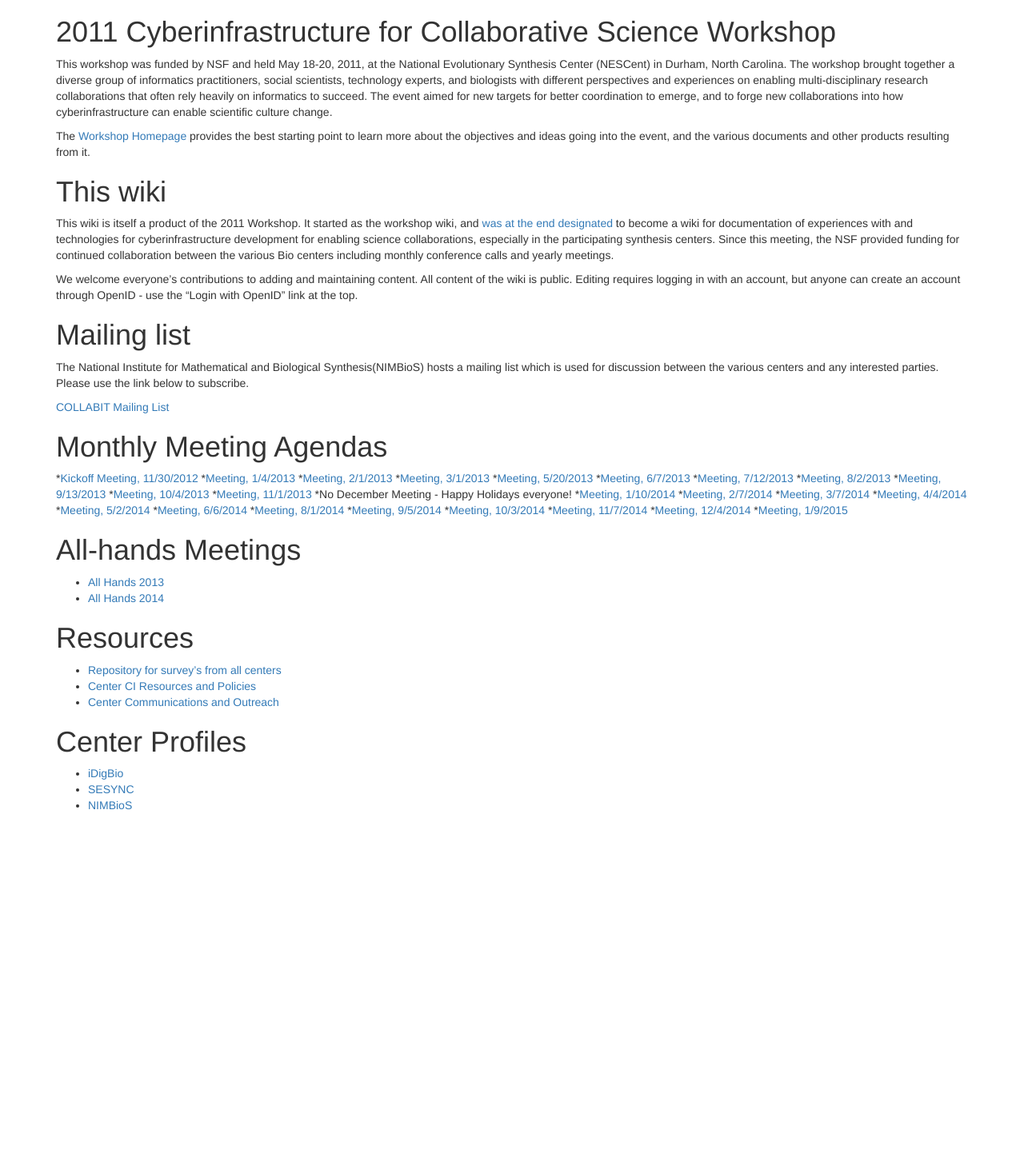
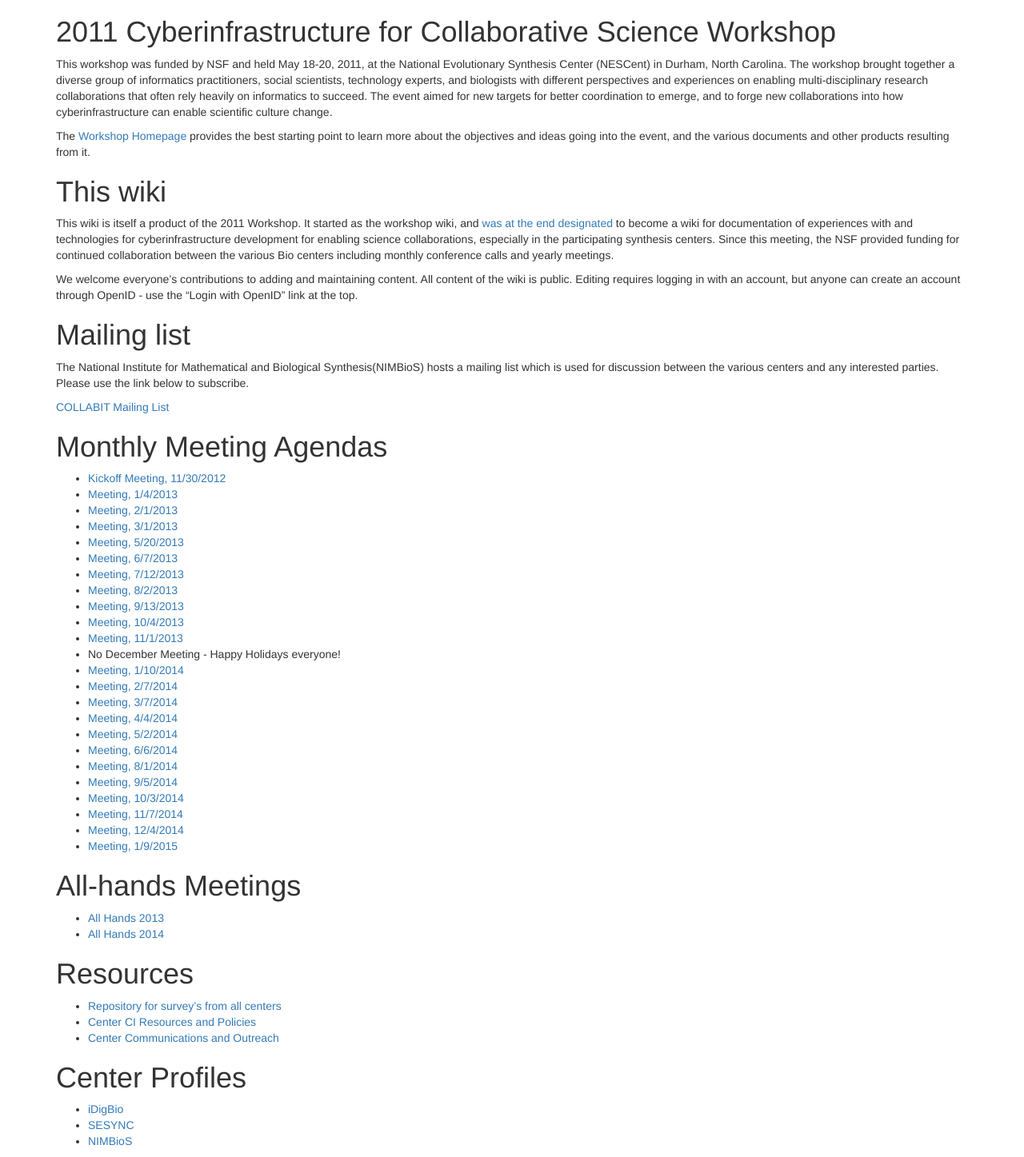
Before and after one commit to bio-collabit/wiki, a Jekyll site: the page built from index.md, in a window 1280 px wide. Shown: the whole page at 80% size. Built offline with Jekyll 4.4.1, drawn with Linux system fonts in a browser that asks for light colours; nearby versions of some CDN libraries; Markdown is read by kramdown in place of the engine named in the settings; before the commit the page ends 1027 px from its top, so only the background shows below that.

Commit message:
I tried a different bullet format

```diff
--- a/index.md
+++ b/index.md
@@ -25,30 +25,30 @@ The National Institute for Mathematical and Biological Synthesis(NIMBioS) hosts
 
 Monthly Meeting Agendas
 =======================
-*[Kickoff Meeting, 11/30/2012](meeting-11-30-2012.html)
-*[Meeting, 1/4/2013](meeting-01-04-2013.html)
-*[Meeting, 2/1/2013](meeting-02-01-2013.html)
-*[Meeting, 3/1/2013](meeting-03-01-2013.html)
-*[Meeting, 5/20/2013](meeting-05-20-2013.html)
-*[Meeting, 6/7/2013](meeting-06-7-2013.html)
-*[Meeting, 7/12/2013](meeting-07-12-2013.html)
-*[Meeting, 8/2/2013](meeting-08-2-2013.html)
-*[Meeting, 9/13/2013](meeting-09-13-2012.html)
-*[Meeting, 10/4/2013](meeting-10-4-2013.html)
-*[Meeting, 11/1/2013](meeting-11-1-2013.html)
-*No December Meeting - Happy Holidays everyone!
-*[Meeting, 1/10/2014](meeting-1-10-2014.html)
-*[Meeting, 2/7/2014](meeting-2-7-2014.html)
-*[Meeting, 3/7/2014](meeting-3-7-2014.html)
-*[Meeting, 4/4/2014](meeting-4-4-2014.html)
-*[Meeting, 5/2/2014](meeting-5-2-2014.html)
-*[Meeting, 6/6/2014](meeting-6-6-2014.html)
-*[Meeting, 8/1/2014](meeting-8-1-2014.html)
-*[Meeting, 9/5/2014](meeting-9-5-2014.html)
-*[Meeting, 10/3/2014](meeting-10-3-2014.html)
-*[Meeting, 11/7/2014](meeting-11-7-2014.html)
-*[Meeting, 12/4/2014](meeting-12-4-2014.html)
-*[Meeting, 1/9/2015](meeting-1-9-2015.html)
++ [Kickoff Meeting, 11/30/2012](meeting-11-30-2012.html)
++ [Meeting, 1/4/2013](meeting-01-04-2013.html)
++ [Meeting, 2/1/2013](meeting-02-01-2013.html)
++ [Meeting, 3/1/2013](meeting-03-01-2013.html)
++ [Meeting, 5/20/2013](meeting-05-20-2013.html)
++ [Meeting, 6/7/2013](meeting-06-7-2013.html)
++ [Meeting, 7/12/2013](meeting-07-12-2013.html)
++ [Meeting, 8/2/2013](meeting-08-2-2013.html)
++ [Meeting, 9/13/2013](meeting-09-13-2012.html)
++ [Meeting, 10/4/2013](meeting-10-4-2013.html)
++ [Meeting, 11/1/2013](meeting-11-1-2013.html)
++ No December Meeting - Happy Holidays everyone!
++ [Meeting, 1/10/2014](meeting-1-10-2014.html)
++ [Meeting, 2/7/2014](meeting-2-7-2014.html)
++ [Meeting, 3/7/2014](meeting-3-7-2014.html)
++ [Meeting, 4/4/2014](meeting-4-4-2014.html)
++ [Meeting, 5/2/2014](meeting-5-2-2014.html)
++ [Meeting, 6/6/2014](meeting-6-6-2014.html)
++ [Meeting, 8/1/2014](meeting-8-1-2014.html)
++ [Meeting, 9/5/2014](meeting-9-5-2014.html)
++ [Meeting, 10/3/2014](meeting-10-3-2014.html)
++ [Meeting, 11/7/2014](meeting-11-7-2014.html)
++ [Meeting, 12/4/2014](meeting-12-4-2014.html)
++ [Meeting, 1/9/2015](meeting-1-9-2015.html)
 
 All-hands Meetings
 ==================
```
